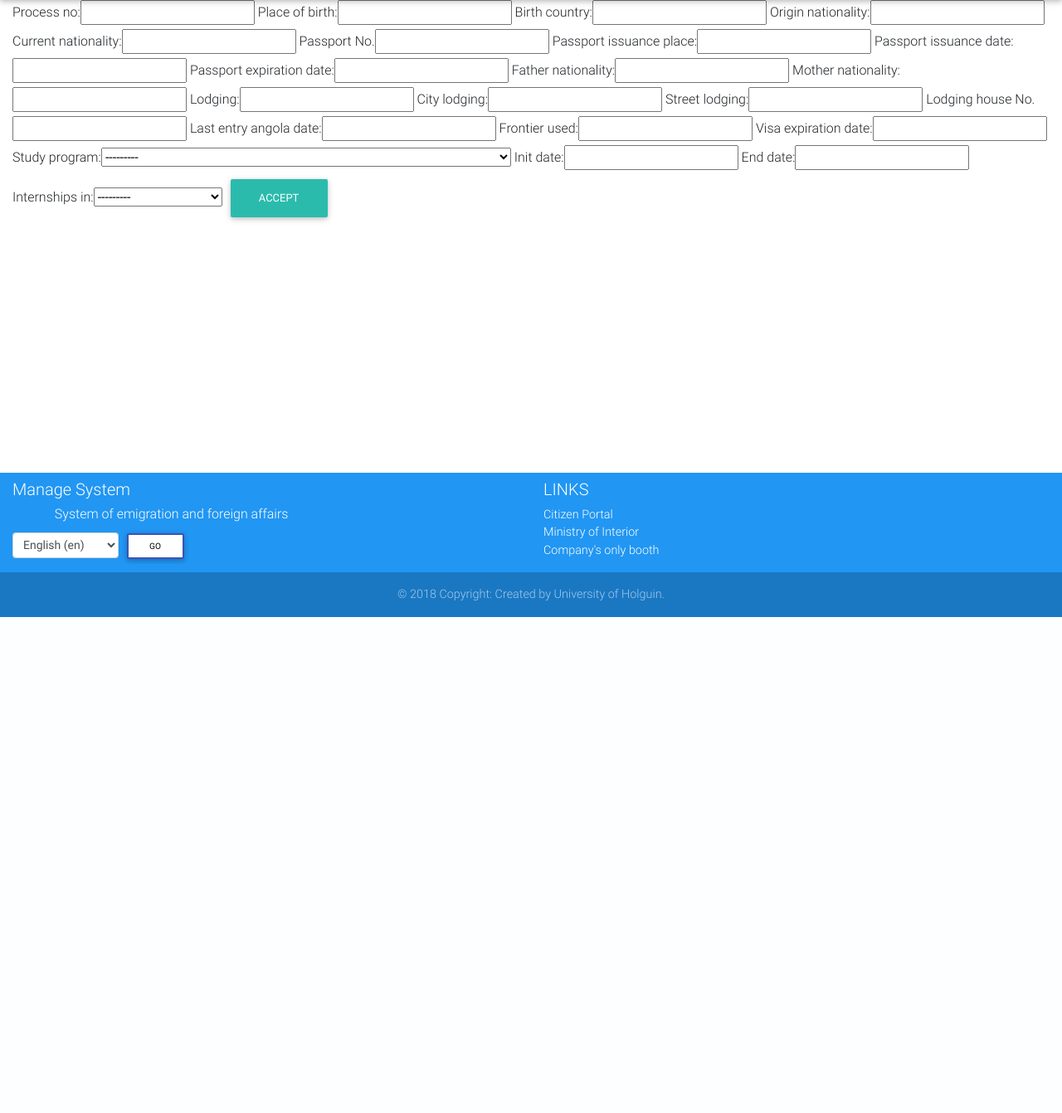
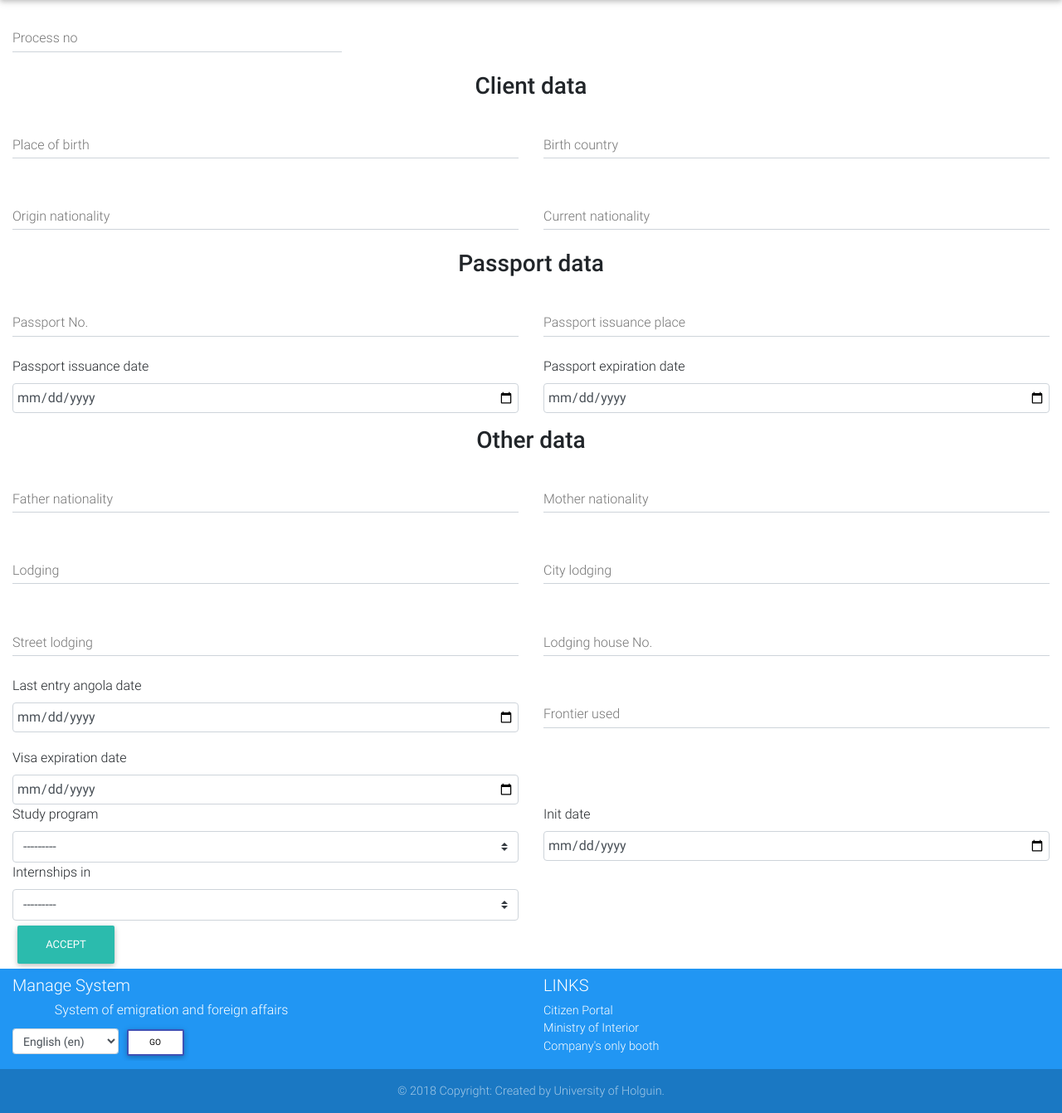
Before and after one commit to ragnarok22/smehla, a Django app: template services/templates/services/studyvisa_form.html in a window 1280 px wide. Shown: the part 56-1398 px from the top of the page at 83% size. Before the commit the page ends 800 px from the top, so only its background shows below. Run offline with Django 3.2, Linux system fonts and the light colour scheme; tables that the repository leaves empty hold one stand-in row (values such as "Sample post"); the template is opened without the code that fills it: values that come from a table or form of the project are taken from there, most other values are stand-ins (such as "Sample title", 1, 10 or a date in 2020); some libraries are stand-ins or nearby versions.

Commit message:
arreglando el template de visa de estudio

```diff
--- a/services/forms.py
+++ b/services/forms.py
@@ -212,6 +212,34 @@ class StudyVisaForm(forms.ModelForm):
     class Meta:
         model = models.StudyVisa
         exclude = ['client', 'status', 'official', 'request_type']
+        widgets = {
+            'process_no': widgets.NumberInput(),
+            # client data
+            'place_of_birth': widgets.TextInput(),
+            'birth_country': widgets.TextInput(),
+            'nationality': widgets.TextInput(),
+            'current_nationality': widgets.TextInput(),
+            # passport data
+            'passport_no': widgets.TextInput(),
+            'passport_issuance_place': widgets.TextInput(),
+            'passport_issuance_date': widgets.DateInput(),
+            'passport_expiration_date': widgets.DateInput(),
+
+            'father_nationality': widgets.TextInput(),
+            'mother_nationality': widgets.TextInput(),
+            'lodging': widgets.TextInput(),
+            'city_lodging': widgets.TextInput(),
+            'street_lodging': widgets.TextInput(),
+            'no_lodging_house': widgets.TextInput(),
+            'last_entry_angola_date': widgets.DateInput(),
+            'frontier': widgets.TextInput(),
+            'visa_expiration_date': widgets.DateInput(),
+
+            'study_program': widgets.Select(),
+            'init_date': widgets.DateInput(),
+            'end_date': widgets.DateInput(),
+            'stages_in': widgets.Select(),
+        }
 
 
 class ExtensionVisaForm(forms.ModelForm):
--- a/services/templates/services/studyvisa_form.html
+++ b/services/templates/services/studyvisa_form.html
@@ -9,8 +9,26 @@
     <div class="container-fluid">
         <form method="post">
             {% csrf_token %}
-            {{ form }}
-            <button class="btn btn-default">{% trans 'Accept' %}</button>
+            {% include 'services/visa_form_template.html' %}
+            <div class="row">
+                <div class="col-12 col-md-6">
+                    <label for="{{ form.study_program.id_for_label }}">{{ form.study_program.label }}</label>
+                    {{ form.study_program }}
+                </div>
+                <div class="col-12 col-md-6">
+                    <label for="{{ form.init_date.id_for_label }}">{{ form.init_date.label }}</label>
+                    {{ form.init_date }}
+                </div>
+                <div class="col-12 col-md-6">
+                    <label for="{{ form.stages_in.id_for_label }}">{{ form.stages_in.label }}</label>
+                    {{ form.stages_in }}
+                </div>
+            </div>
+            <div class="row">
+                <div class="col-12">
+                    <button class="btn btn-default">{% trans 'Accept' %}</button>
+                </div>
+            </div>
         </form>
     </div>
 {% endblock %}
```
